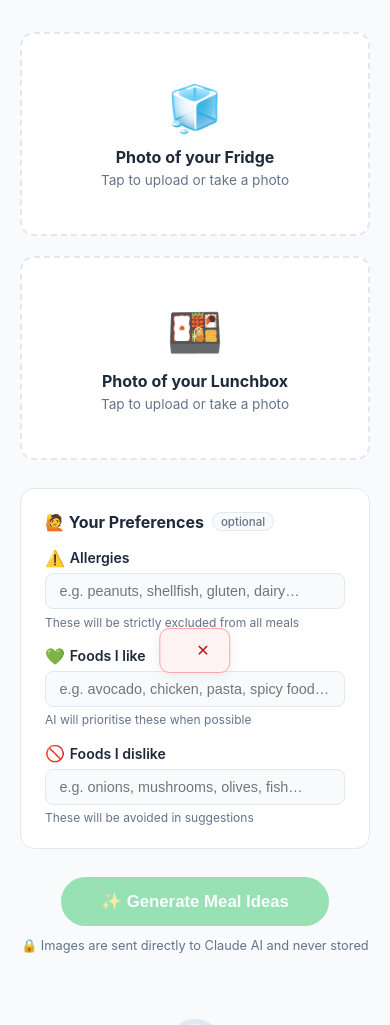
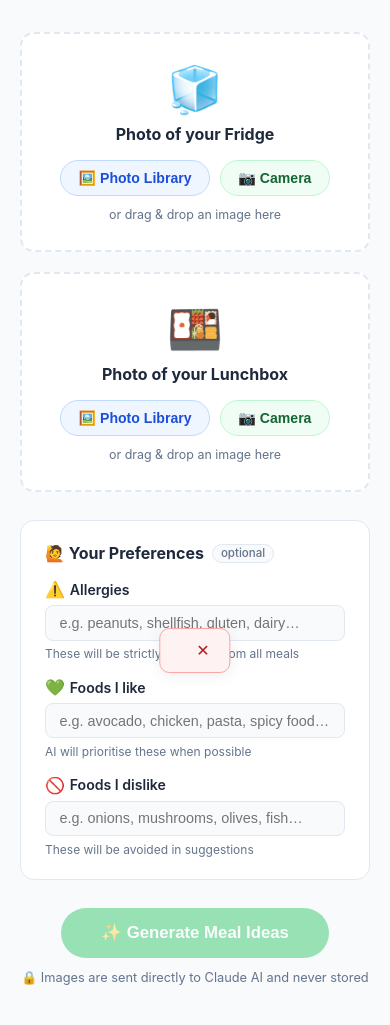
Before and after one commit to 36elyanm/Lunch, a Flask app: page / in a window 390 px wide. Shown: the part 147-1172 px from the top of the page. Run offline with Flask 3, Linux system fonts and the light colour scheme.

Commit message:
Add photo library access and camera as separate upload options
Each image slot now has two distinct buttons:
- "Photo Library" opens the OS file/photo picker with no capture
  constraint, giving full access to saved photos on mobile and
  desktop file browsing on desktop
- "Camera" opens the device camera directly (capture=environment)

Removes the single capture="environment" input that forced camera-only
on iOS/Android, bypassing the photo library entirely.
Also tracks chosen files in a JS object instead of hidden inputs so
drag-and-drop and both picker paths always feed the same FormData slot.

https://claude.ai/code/session_01PTQZFfvv2Pqni8Gf9xXcdU

```diff
--- a/static/style.css
+++ b/static/style.css
@@ -66,17 +66,48 @@ main { flex: 1; max-width: 900px; margin: 0 auto; width: 100%; padding: 2rem 1.2
   flex-direction: column;
   align-items: center;
   justify-content: center;
-  padding: 2.5rem 1.5rem;
-  cursor: pointer;
+  padding: 1.75rem 1.5rem;
   transition: background .15s;
-  min-height: 200px;
+  min-height: 210px;
+  gap: .5rem;
 }
-.upload-zone:hover, .upload-zone.drag-over { background: #f0fdf4; border-color: var(--green); }
 .upload-zone.drag-over { background: #dcfce7; }
 
-.upload-icon { font-size: 2.8rem; margin-bottom: .75rem; }
-.upload-label { font-weight: 700; font-size: 1rem; margin-bottom: .3rem; }
-.upload-hint   { color: var(--muted); font-size: .85rem; }
+.upload-icon  { font-size: 2.8rem; }
+.upload-label { font-weight: 700; font-size: 1rem; }
+.drag-hint    { color: var(--muted); font-size: .78rem; margin-top: .2rem; }
+
+/* Two-button row inside each zone */
+.upload-actions {
+  display: flex;
+  gap: .6rem;
+  margin-top: .5rem;
+  flex-wrap: wrap;
+  justify-content: center;
+}
+.pick-btn {
+  padding: .55rem 1.1rem;
+  border-radius: 50px;
+  font-size: .88rem;
+  font-weight: 600;
+  cursor: pointer;
+  border: 1.5px solid transparent;
+  transition: all .18s;
+  white-space: nowrap;
+}
+.pick-library {
+  background: #eff6ff;
+  color: #1d4ed8;
+  border-color: #bfdbfe;
+}
+.pick-library:hover { background: #dbeafe; border-color: #93c5fd; }
+
+.pick-camera {
+  background: #f0fdf4;
+  color: #166534;
+  border-color: #bbf7d0;
+}
+.pick-camera:hover { background: #dcfce7; border-color: #86efac; }
 
 .preview-wrap { position: relative; }
 .preview-wrap img {
--- a/templates/index.html
+++ b/templates/index.html
@@ -25,11 +25,25 @@
 
           <!-- Fridge Upload -->
           <div class="upload-card" id="fridgeCard">
-            <input type="file" id="fridgeInput" name="fridge" accept="image/*" capture="environment" hidden />
-            <div class="upload-zone" id="fridgeZone" onclick="document.getElementById('fridgeInput').click()">
+            <!-- Library picker (no capture — lets OS show photos/files) -->
+            <input type="file" id="fridgeLibrary" name="fridge" accept="image/*" hidden />
+            <!-- Camera capture -->
+            <input type="file" id="fridgeCamera" accept="image/*" capture="environment" hidden />
+
+            <div class="upload-zone" id="fridgeZone">
               <div class="upload-icon">🧊</div>
               <div class="upload-label">Photo of your Fridge</div>
-              <div class="upload-hint">Tap to upload or take a photo</div>
+              <div class="upload-actions">
+                <button type="button" class="pick-btn pick-library"
+                        onclick="document.getElementById('fridgeLibrary').click()">
+                  🖼️ Photo Library
+                </button>
+                <button type="button" class="pick-btn pick-camera"
+                        onclick="document.getElementById('fridgeCamera').click()">
+                  📷 Camera
+                </button>
+              </div>
+              <div class="upload-hint drag-hint">or drag &amp; drop an image here</div>
             </div>
             <div class="preview-wrap" id="fridgePreview" hidden>
               <img id="fridgeImg" src="" alt="Fridge preview" />
@@ -39,11 +53,23 @@
 
           <!-- Lunchbox Upload -->
           <div class="upload-card" id="lunchboxCard">
-            <input type="file" id="lunchboxInput" name="lunchbox" accept="image/*" capture="environment" hidden />
-            <div class="upload-zone" id="lunchboxZone" onclick="document.getElementById('lunchboxInput').click()">
+            <input type="file" id="lunchboxLibrary" name="lunchbox" accept="image/*" hidden />
+            <input type="file" id="lunchboxCamera" accept="image/*" capture="environment" hidden />
+
+            <div class="upload-zone" id="lunchboxZone">
               <div class="upload-icon">🍱</div>
               <div class="upload-label">Photo of your Lunchbox</div>
-              <div class="upload-hint">Tap to upload or take a photo</div>
+              <div class="upload-actions">
+                <button type="button" class="pick-btn pick-library"
+                        onclick="document.getElementById('lunchboxLibrary').click()">
+                  🖼️ Photo Library
+                </button>
+                <button type="button" class="pick-btn pick-camera"
+                        onclick="document.getElementById('lunchboxCamera').click()">
+                  📷 Camera
+                </button>
+              </div>
+              <div class="upload-hint drag-hint">or drag &amp; drop an image here</div>
             </div>
             <div class="preview-wrap" id="lunchboxPreview" hidden>
               <img id="lunchboxImg" src="" alt="Lunchbox preview" />
@@ -162,12 +188,24 @@
   </footer>
 
   <script>
-    const fridgeInput = document.getElementById('fridgeInput');
-    const lunchboxInput = document.getElementById('lunchboxInput');
     const analyzeBtn = document.getElementById('analyzeBtn');
 
-    let fridgeReady = false;
-    let lunchboxReady = false;
+    // Holds the actual File objects chosen by the user (from any source)
+    const chosen = { fridge: null, lunchbox: null };
+
+    // Wire all four file inputs
+    [
+      ['fridgeLibrary',   'fridge'],
+      ['fridgeCamera',    'fridge'],
+      ['lunchboxLibrary', 'lunchbox'],
+      ['lunchboxCamera',  'lunchbox'],
+    ].forEach(([id, type]) => {
+      document.getElementById(id).addEventListener('change', e => {
+        if (e.target.files[0]) handleFile(type, e.target.files[0]);
+        // Reset input so the same file can be reselected after removal
+        e.target.value = '';
+      });
+    });
 
     // Drag-and-drop support
     ['fridgeZone', 'lunchboxZone'].forEach(zoneId => {
@@ -179,16 +217,8 @@
         zone.classList.remove('drag-over');
         const file = e.dataTransfer.files[0];
         if (!file) return;
-        const type = zoneId === 'fridgeZone' ? 'fridge' : 'lunchbox';
-        handleFile(type, file);
+        handleFile(zoneId === 'fridgeZone' ? 'fridge' : 'lunchbox', file);
       });
-    });
-
-    fridgeInput.addEventListener('change', e => {
-      if (e.target.files[0]) handleFile('fridge', e.target.files[0]);
-    });
-    lunchboxInput.addEventListener('change', e => {
-      if (e.target.files[0]) handleFile('lunchbox', e.target.files[0]);
     });
 
     function handleFile(type, file) {
@@ -197,47 +227,25 @@
         return;
       }
       const reader = new FileReader();
-      reader.onload = e => {
-        if (type === 'fridge') {
-          document.getElementById('fridgeImg').src = e.target.result;
-          document.getElementById('fridgeZone').hidden = true;
-          document.getElementById('fridgePreview').hidden = false;
-          // Set the file on the input for form submission
-          const dt = new DataTransfer();
-          dt.items.add(file);
-          fridgeInput.files = dt.files;
-          fridgeReady = true;
-        } else {
-          document.getElementById('lunchboxImg').src = e.target.result;
-          document.getElementById('lunchboxZone').hidden = true;
-          document.getElementById('lunchboxPreview').hidden = false;
-          const dt = new DataTransfer();
-          dt.items.add(file);
-          lunchboxInput.files = dt.files;
-          lunchboxReady = true;
-        }
+      reader.onload = ev => {
+        document.getElementById(type === 'fridge' ? 'fridgeImg' : 'lunchboxImg').src = ev.target.result;
+        document.getElementById(type === 'fridge' ? 'fridgeZone' : 'lunchboxZone').hidden = true;
+        document.getElementById(type === 'fridge' ? 'fridgePreview' : 'lunchboxPreview').hidden = false;
+        chosen[type] = file;
         updateBtn();
       };
       reader.readAsDataURL(file);
     }
 
     function removeImage(type) {
-      if (type === 'fridge') {
-        fridgeInput.value = '';
-        document.getElementById('fridgeZone').hidden = false;
-        document.getElementById('fridgePreview').hidden = true;
-        fridgeReady = false;
-      } else {
-        lunchboxInput.value = '';
-        document.getElementById('lunchboxZone').hidden = false;
-        document.getElementById('lunchboxPreview').hidden = true;
-        lunchboxReady = false;
-      }
+      chosen[type] = null;
+      document.getElementById(type === 'fridge' ? 'fridgeZone' : 'lunchboxZone').hidden = false;
+      document.getElementById(type === 'fridge' ? 'fridgePreview' : 'lunchboxPreview').hidden = true;
       updateBtn();
     }
 
     function updateBtn() {
-      analyzeBtn.disabled = !(fridgeReady && lunchboxReady);
+      analyzeBtn.disabled = !(chosen.fridge && chosen.lunchbox);
     }
 
     // Form submit
@@ -246,8 +254,8 @@
       showLoading();
 
       const formData = new FormData();
-      formData.append('fridge', fridgeInput.files[0]);
-      formData.append('lunchbox', lunchboxInput.files[0]);
+      formData.append('fridge',   chosen.fridge);
+      formData.append('lunchbox', chosen.lunchbox);
 
       // Animate loading steps
       animateSteps();
@@ -391,7 +399,7 @@
       document.getElementById('uploadSection').hidden = false;
       removeImage('fridge');
       removeImage('lunchbox');
-      // Reset step classes
+      document.getElementById('tipsSection').hidden = true;
       ['step1','step2','step3','step4'].forEach(id => {
         document.getElementById(id).classList.remove('active');
       });
```
